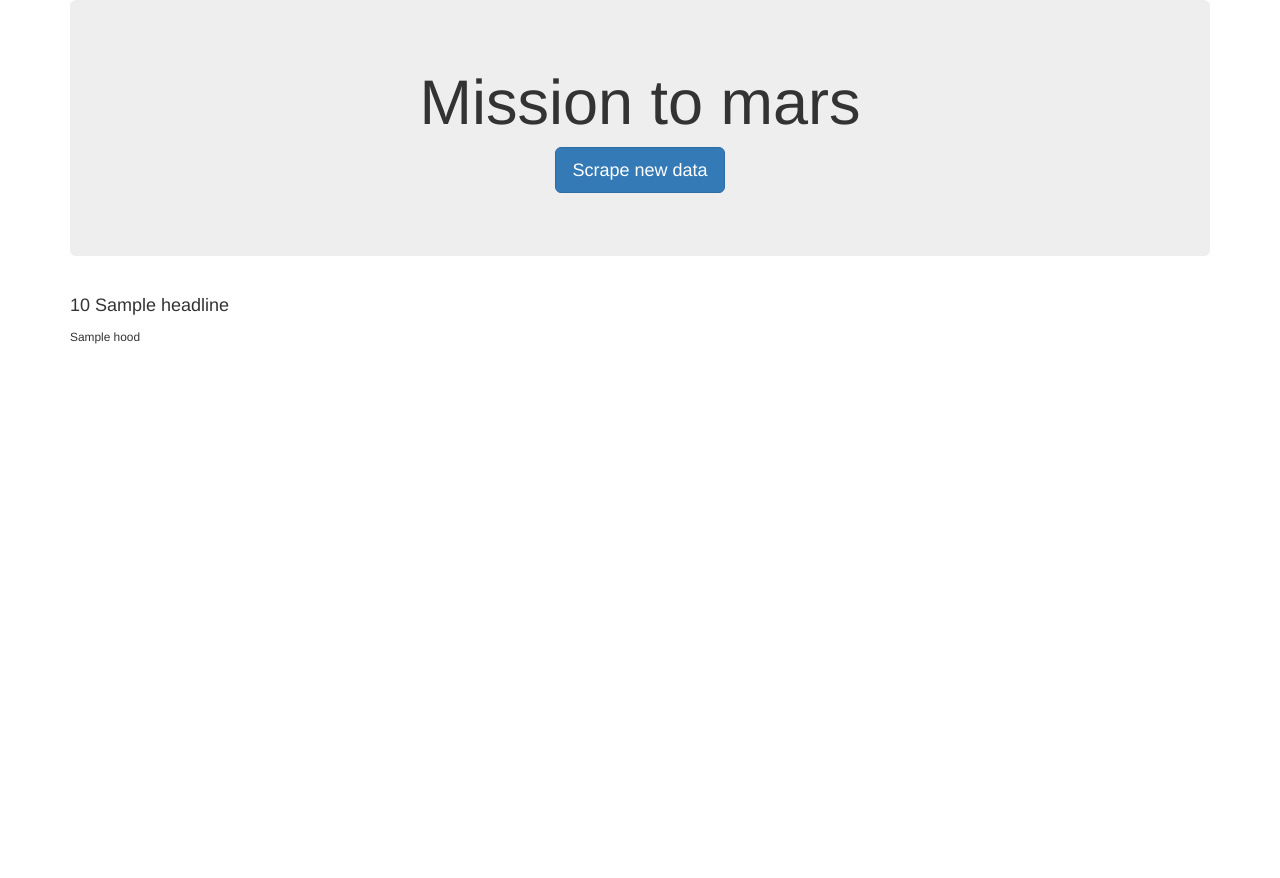
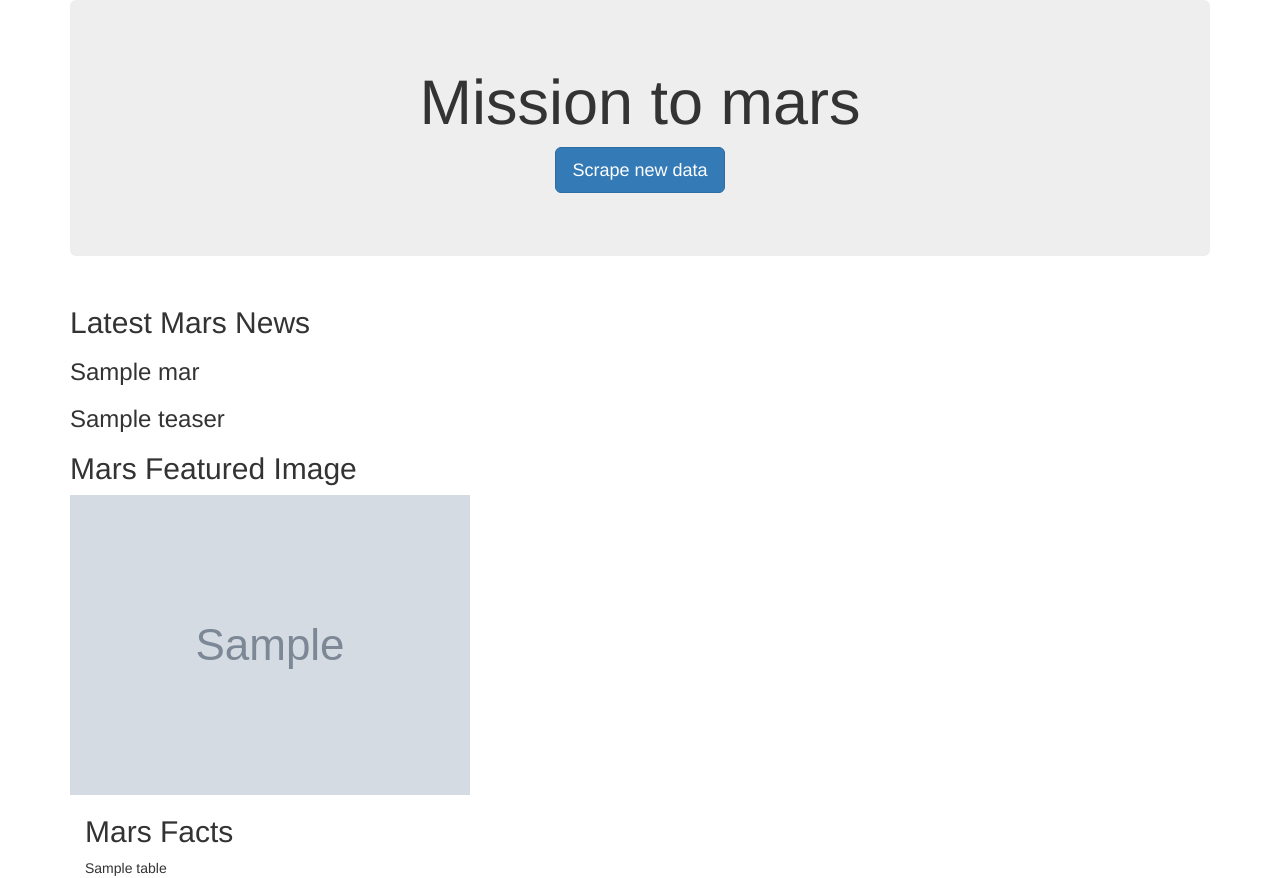
Before and after one commit to yasminekhalifa/Web-scraping-challenge, a Flask app: page / in a window 1280 px wide. Before the commit the page ends 344 px from the top, so only its background shows below. Run offline with Flask 2, Linux system fonts and the light colour scheme; grey boxes marked "Sample" are stand-in pictures; a database or web service that is not in the repository returns one stand-in record (values such as "Sample title"); some libraries are stand-ins or nearby versions.

Commit message:
mongo db populated

```diff
--- a/Missions_to_Mars/app.py
+++ b/Missions_to_Mars/app.py
@@ -14,15 +14,15 @@ mongo = PyMongo(app)
 
 @app.route("/")
 def index():
-    listings = mongo.db.listings.find_one()
-    return render_template("index.html", listings=listings)
+    mars = mongo.db.mars.find_one()
+    return render_template("index.html", mars=mars)
 
 
 @app.route("/scrape")
 def scraper():
-    listings = mongo.db.listings
-    listings_data = scrape_craigslist.scrape()
-    listings.update({}, listings_data, upsert=True)
+    mars = mongo.db.mars
+    mars_data = scrape_mars.scrape()
+    mars.update({}, mars_data, upsert=True)
     return redirect("/", code=302)
 
 
--- a/Missions_to_Mars/templates/index.html
+++ b/Missions_to_Mars/templates/index.html
@@ -17,11 +17,24 @@
       <p><a class="btn btn-primary btn-lg" href="/scrape" role="button">Scrape new data</a></p>
     </div>
 
-    <!-- Craigslist Listings -->
-    <div class="row" id="craiglist-listings">
+    <!-- Mars data -->
+    <div class="row" id="mars_data">
       <div class="col-md-12">
-        <h4 class="heading">{{listings.price}} {{listings.headline}}</h4>
-        <small>{{listings.hood}}</small>
+        <h2 class="heading">Latest Mars News </h2>
+        <h3 class="heading">{{mars.title}} </h3>
+        <h3 class="heading">{{mars.teaser}} </h3>
+        <h2 class="heading">Mars Featured Image </h2>
+        <img src="{{mars.featured_image_url }}" alt="mars">
+        <!DOCTYPE html>
+<html lang="en">
+
+<div class="container">
+  <h2>Mars Facts</h2>
+    {{mars.table}}
+</div>
+</body>
+</html>
+
       </div>
     </div>
 
```
Also changed, not shown: Missions_to_Mars/scrape_mars.py (+14 -10 lines).
